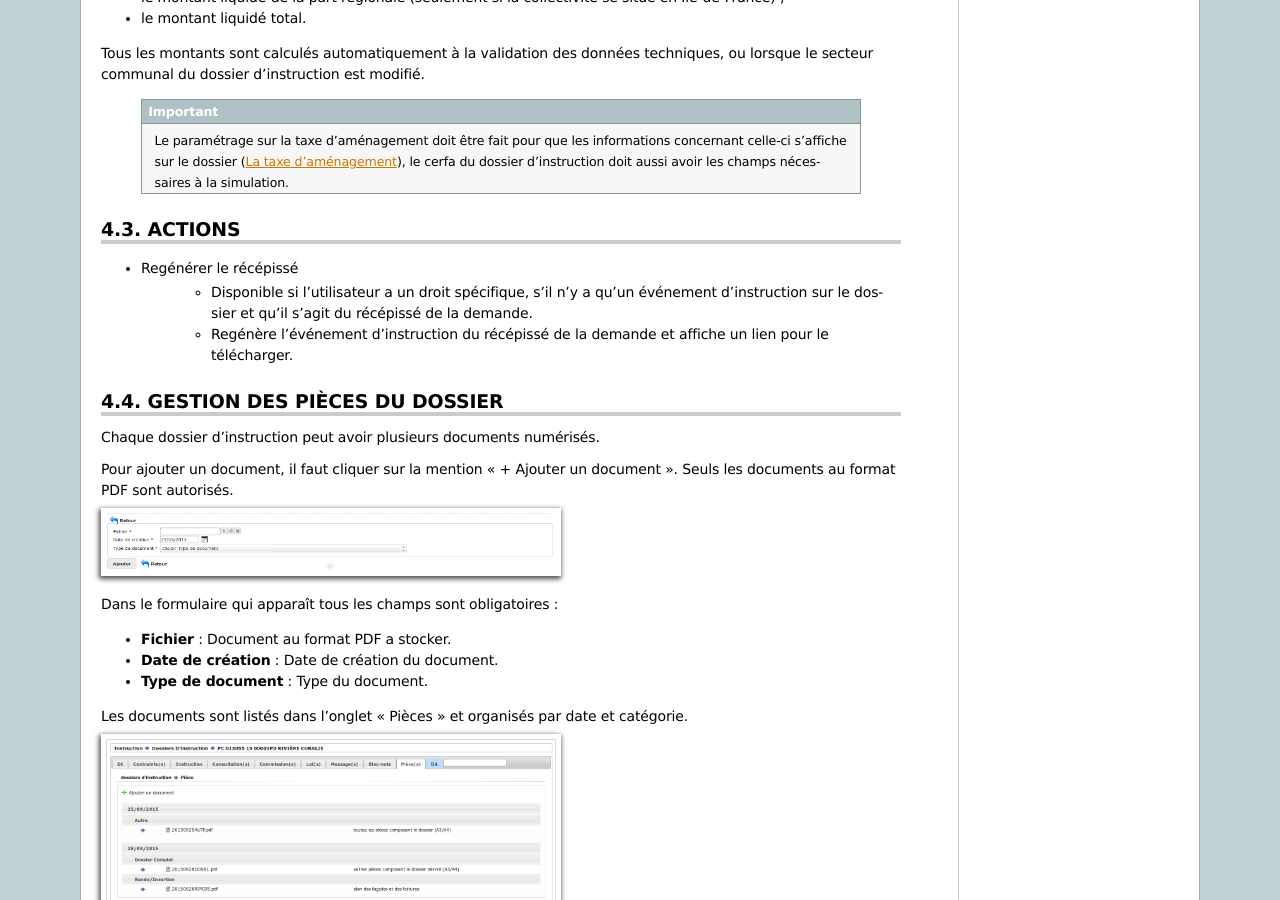
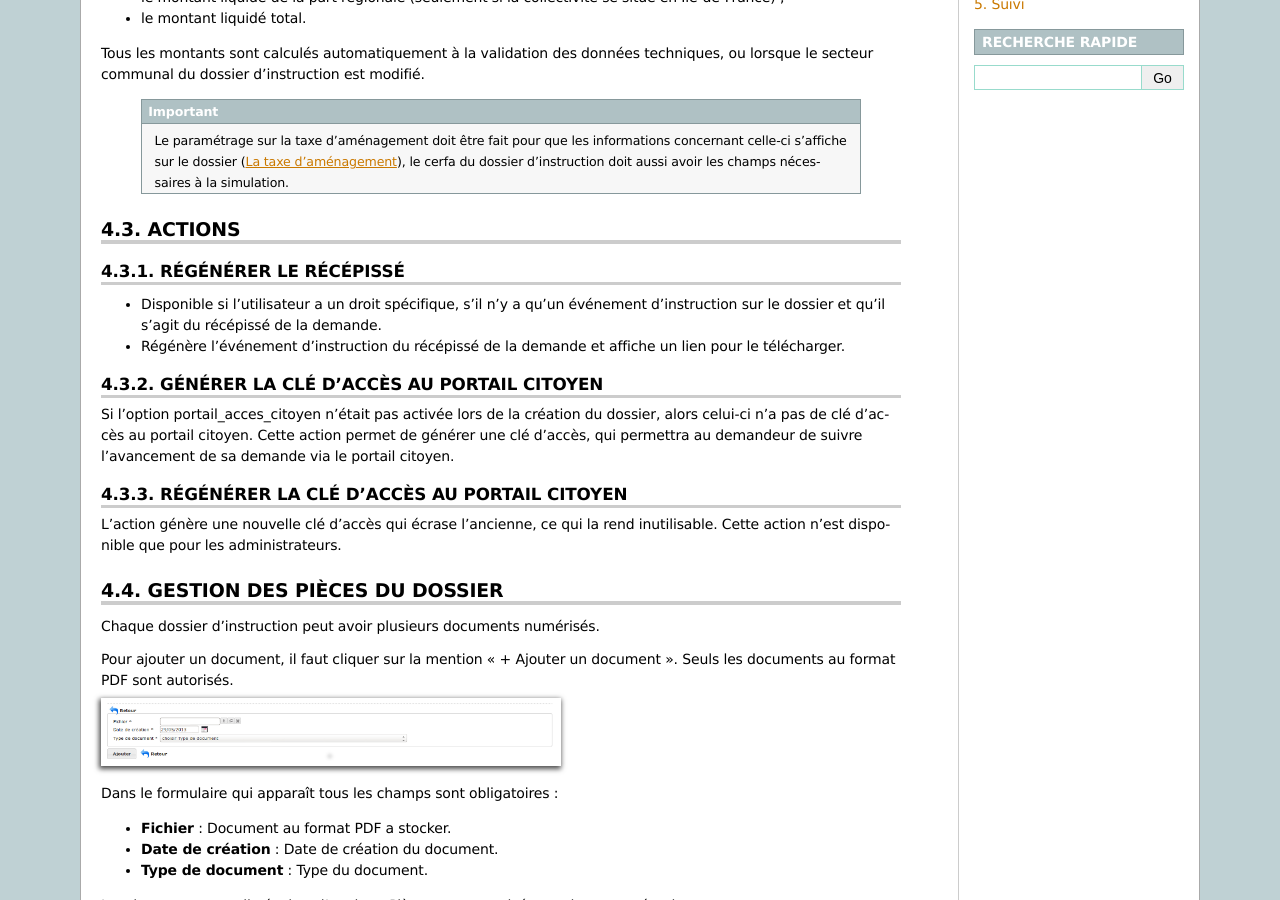
Before and after one commit to mpavaux/openads-documentation, a Sphinx documentation site: the page built from source/manuel_utilisateur/instruction.rst, in a window 1280 px wide and 900 px high, scrolled down 1178 px. Built offline with Sphinx 7.4.7, drawn with Linux system fonts in a browser that asks for light colours; some of the changed text lies outside the part shown.

Commit message:
Update instruction.rst
Ajout de la documentation sur les actions "Générer/Régénérer la clé d'accès au portail citoyen"

```diff
--- a/source/manuel_utilisateur/instruction.rst
+++ b/source/manuel_utilisateur/instruction.rst
@@ -70,9 +70,19 @@
 Actions
 =======
 
-+ Regénérer le récépissé
-    - Disponible si l'utilisateur a un droit spécifique, s'il n'y a qu'un événement d'instruction sur le dossier et qu'il s'agit du récépissé de la demande.
-    - Regénère l'événement d'instruction du récépissé de la demande et affiche un lien pour le télécharger.
+Régénérer le récépissé
+======================
+* Disponible si l'utilisateur a un droit spécifique, s'il n'y a qu'un événement d'instruction sur le dossier et qu'il s'agit du récépissé de la demande.
+* Régénère l'événement d'instruction du récépissé de la demande et affiche un lien pour le télécharger.
+
+Générer la clé d'accès au portail citoyen
+=========================================
+Si l'option portail_acces_citoyen n'était pas activée lors de la création du dossier, alors celui-ci n'a pas de clé d'accès au portail citoyen.
+Cette action permet de générer une clé d'accès, qui permettra au demandeur de suivre l'avancement de sa demande via le portail citoyen.
+
+Régénérer la clé d'accès au portail citoyen
+=========================================
+L'action génère une nouvelle clé d'accès qui écrase l'ancienne, ce qui la rend inutilisable. Cette action n'est disponible que pour les administrateurs.
 
 =============================
 Gestion des pièces du dossier
```
